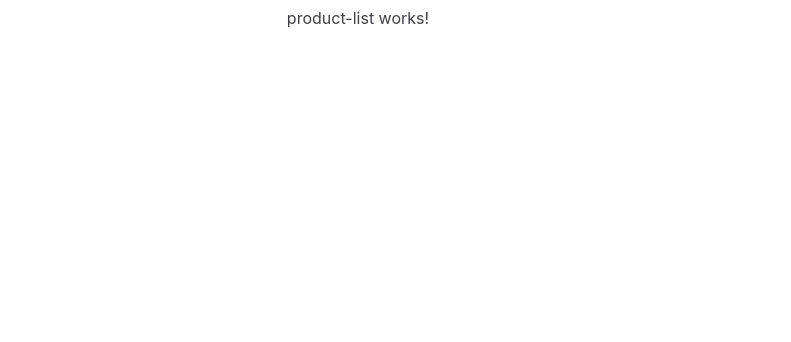
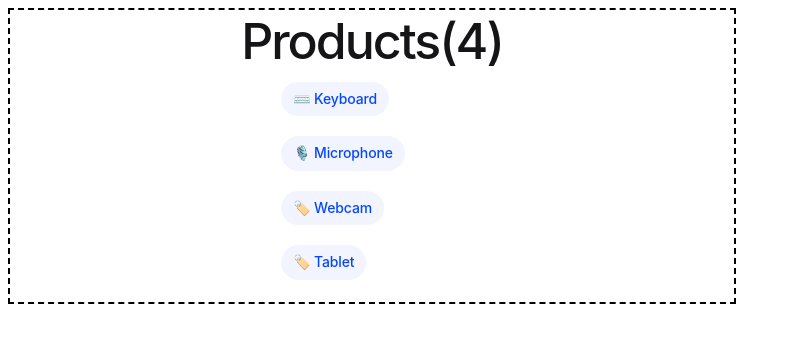
Before and after one commit to MarioCalitri/ANGULAR, an Angular app: page / in a window 1280 px wide. Shown: the top 342 px of the page, without its empty margins (0-791 px from the left). Built offline with nearby package versions, Linux system fonts and the light colour scheme.

Commit message:
add cart

```diff
--- a/angular.json
+++ b/angular.json
@@ -8,7 +8,11 @@
   "projects": {
     "ch03-2026am": {
       "projectType": "application",
-      "schematics": {},
+      "schematics": {
+        "@schematics/angular:component": {
+          "type": "component"
+        }
+      },
       "root": "",
       "sourceRoot": "src",
       "prefix": "app",
--- a/src/app/app.component.ts
+++ b/src/app/app.component.ts
@@ -1,9 +1,9 @@
 import { Component, signal } from '@angular/core';
 import { RouterOutlet } from '@angular/router';
-import { ProductList } from './product-list/product-list.component';
+import { ProductListComponent } from './product-list/product-list.component';
 
 @Component({
-  imports: [RouterOutlet, ProductList],
+  imports: [RouterOutlet, ProductListComponent],
   selector: 'app-root',
   styleUrl: './app.component.css',
   templateUrl: './app.component.html',
--- /dev/null
+++ b/src/app/product-detail/product-detail.component.css
@@ -0,0 +1,56 @@
+button {
+  display: flex;
+  align-items: center;
+  --button-accent: var(--bright-blue);
+  background: color-mix(in srgb, var(--button-accent) 65%, transparent);
+  color: white;
+  padding-inline: 0.75rem;
+  padding-block: 0.375rem;
+  border-radius: 0.5rem;
+  border: 0;
+  transition: background 0.3s ease;
+  font-family: var(--inter-font);
+  font-size: 0.875rem;
+  font-style: normal;
+  font-weight: 500;
+  line-height: 1.4rem;
+  letter-spacing: -0.00875rem;
+  cursor: pointer;
+  margin-top: 10px;
+}
+button:hover {
+  background: color-mix(in srgb, var(--button-accent) 50%, transparent);
+}
+
+div {
+  padding-inline: 0.75rem;
+  padding-block: 0.375rem;
+  border: 2px dashed;
+}
+
+.pill-group {
+  display: flex;
+  flex-direction: row;
+  align-items: start;
+  flex-wrap: wrap;
+  gap: 1.25rem;
+}
+.pill {
+  display: flex;
+  align-items: center;
+  --pill-accent: var(--gray-900);
+  background: color-mix(in srgb, var(--pill-accent) 5%, transparent);
+  color: var(--pill-accent);
+  padding-inline: 0.75rem;
+  padding-block: 0.375rem;
+  border-radius: 2.75rem;
+  border: 0;
+  transition: background 0.3s ease;
+  font-family: var(--inter-font);
+  font-size: 0.875rem;
+  font-style: normal;
+  font-weight: 500;
+  line-height: 1.4rem;
+  letter-spacing: -0.00875rem;
+  text-decoration: none;
+}
--- /dev/null
+++ b/src/app/product-detail/product-detail.component.html
@@ -0,0 +1,9 @@
+@if (product()) {
+    <div>
+        <p>
+            You seleceted:
+            <strong>{{productTitle}}</strong>
+        </p>
+        <button (click)="addToCart()">Add To Cart</button>
+    </div>
+}
--- /dev/null
+++ b/src/app/product-detail/product-detail.component.ts
@@ -0,0 +1,24 @@
+import { ChangeDetectionStrategy, Component, input, output, ViewEncapsulation } from '@angular/core';
+import { Product } from '../product'
+
+@Component({
+  imports: [],
+  selector: 'app-product-detail',
+  styleUrl: './product-detail.component.css',
+  templateUrl: './product-detail.component.html',
+  encapsulation: ViewEncapsulation.None,
+  changeDetection: ChangeDetectionStrategy.OnPush
+})
+export class ProductDetailComponent {
+  product = input<Product>();
+
+  added = output<Product>();
+
+  addToCart() {
+    this.added.emit(this.product()!);
+  }
+
+  get productTitle() {
+    return this.product()!.title;
+  }
+}
--- a/src/app/product-list/product-list.component.html
+++ b/src/app/product-list/product-list.component.html
@@ -1 +1,21 @@
-<p>product-list works!</p>
+@if (products.length > 0) {
+    <h1>Products({{products.length}})</h1>
+}
+
+<ul class="pill-group">
+    @for (products of products; track products.id) {
+        <li class="pill" (click)="selectedProduct = products">
+            @switch (products.title) {
+                @case ('Keyboard') { ⌨️ }
+                @case ('Microphone') { 🎙️ }
+                @default { 🏷️ }
+            }
+            {{products.title}}</li>
+    } @empty {
+        <p>No Products found</p>
+    }
+</ul>
+
+<app-product-detail [product]="selectedProduct" (added)="onAdded($event)">
+
+</app-product-detail>
--- a/src/app/product-list/product-list.component.ts
+++ b/src/app/product-list/product-list.component.ts
@@ -1,8 +1,24 @@
 import { Component } from '@angular/core';
+import { Product } from '../product';
+import { ProductDetailComponent } from '../product-detail/product-detail.component';
 
 @Component({
   selector: 'app-product-list',
-  styleUrl: './product-list.component.css',
+  imports: [ProductDetailComponent],
   templateUrl: './product-list.component.html',
+  styleUrl: './product-list.component.css'
 })
-export class ProductList {}
+export class ProductListComponent {
+  products: Product[] = [
+    { id: 1, title: 'Keyboard'},
+    { id: 2, title: 'Microphone'},
+    { id: 3, title: 'Webcam'},
+    { id: 4, title: 'Tablet'}
+  ];
+
+  selectedProduct: Product | undefined;
+
+  onAdded(product: Product) {
+    alert(`${product.title} added to the cart`);
+  }
+}
```
Also changed, not shown: 2 other files (tests, documents, lock files or other folders).
